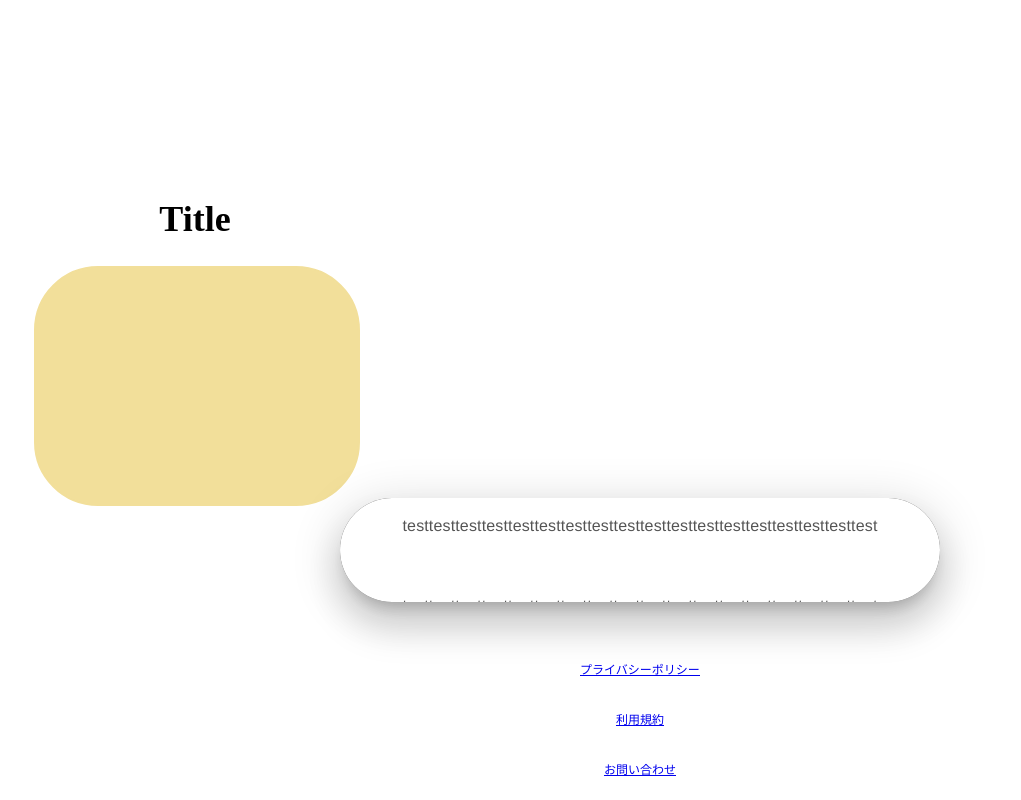
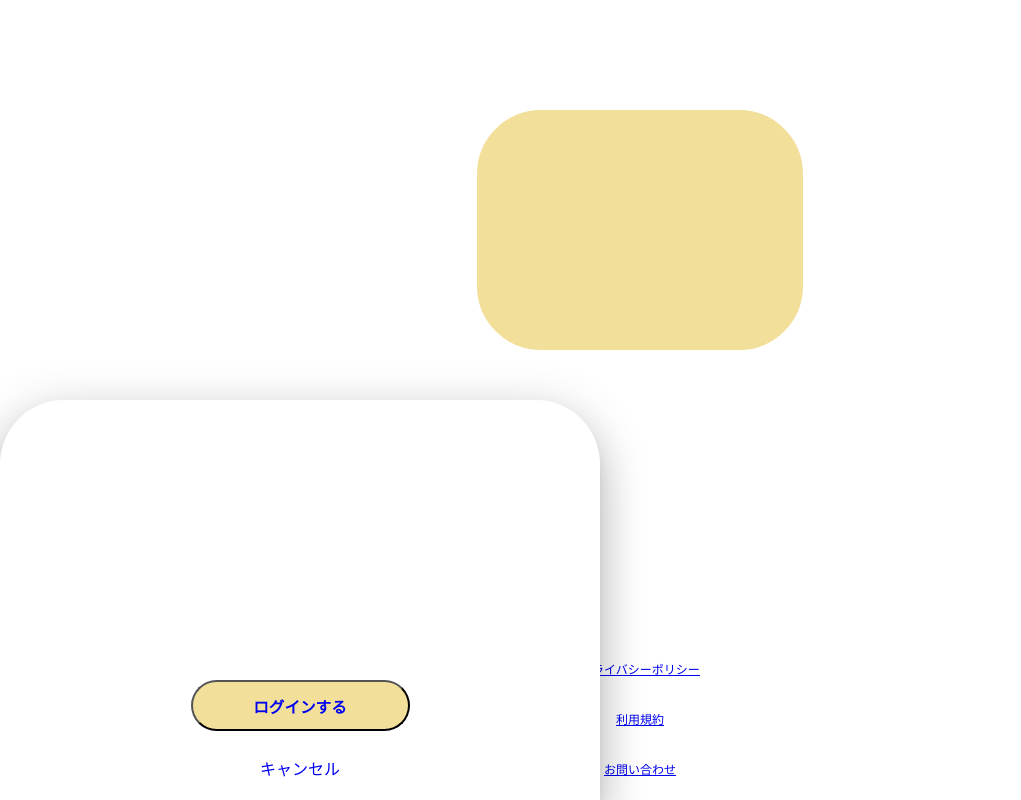
Before and after one commit to o-ga09/whiscky_record_app, a Vue app: page / in a window 1280 px wide. Both pictures are taken after a click on the button "はじめてみる". Shown: the whole page, without its empty margins (0-1021 px from the left). Built offline with nearby package versions, Linux system fonts and the light colour scheme.

Commit message:
fix:design

```diff
--- a/src/App.vue
+++ b/src/App.vue
@@ -15,6 +15,6 @@ export default {
   -moz-osx-font-smoothing: grayscale;
   text-align: center;
   color: #2c3e50;
-  height: calc(100vh - 150px);
+  height: 100vh;
 }
 </style>
--- a/src/pages/Index.vue
+++ b/src/pages/Index.vue
@@ -1,25 +1,34 @@
 <template>
     <div id="app">
     <!-- <img src="../assets/Wallpaper_Splatoon3_2022_2_1242_2688.jpg"> -->
-        <div class="Title">
+        <div class="wrap-title">
+          <div class="Title">
             <h2>Title</h2>
+          </div>
         </div>
-        <div class="box1">
 
+        <div class="wrap-box1">
+          <div class="box1">
+          </div>
         </div>
 
         <div
-            class="alert"
+            v-bind:class="{'alert' : !isopen,'alert-open' : isopen}"
           >
-          <button class="box2" v-on:click="show = !show"><h3>はじめてみる</h3></button>
+          <div class="box2">
+            <button class="next-button" v-show="!show" v-on:click="show = !show; isopen = !isopen"><h3>はじめてみる</h3></button>
+          </div>
+
           <transition name="login">
             <div class="surface" v-if="show">
-              <div class="alert-body">
                 <p>testtesttesttesttesttesttesttesttesttesttesttesttesttesttesttesttesttest</p>
                 <br>
                 <p>testtesttesttesttesttesttesttesttesttesttesttesttesttesttesttesttesttest</p>
-                <button class="login"><router-link class="link" to="/menu"><h3>ログインする</h3></router-link></button>
-              </div>
+                <div class="login">
+                  <button class="login-button"><router-link class="link" to="/menu"><h3>ログインする</h3></router-link></button>
+                  <br>
+                  <a v-on:click="show=!show;isopen = !isopen">キャンセル</a>
+                </div>
             </div>
           </transition>
         </div>
@@ -45,7 +54,8 @@ export default {
   name: 'MainPage',
   data () {
     return {
-      show: false
+      show: false,
+      isopen: false
     }
   }
 }
@@ -62,9 +72,10 @@ img {
 .Title {
   position: absolute;
   width: 322px;
-  height: 37px;
-  left: 34px;
-  top: 174px;
+  height: 100px;
+  margin: auto;
+  left: 0px;
+  right: 0px;
 
   font-family: 'Abel';
   font-style: normal;
@@ -77,11 +88,10 @@ img {
 }
 
 .box1 {
-  position: absolute;
+  position: relative;
   width: 322px;
   height: 236px;
-  left: 34px;
-  top: 266px;
+  margin: auto;
   background: #F2DF9A;
   border: 2px solid #F2DF9A;
   border-radius: 64px;
@@ -89,17 +99,32 @@ img {
 
 .box2 {
   position: absolute;
+  width: 100%;
+  height: 127px;
+}
+
+.next-button {
+  position: absolute;
   width: 127px;
   height: 37px;
+  top: 50%;
+  left: 0px;
+  right: 0px;
+  margin: auto;
 
   border-radius: 64px;
   background: #94F192;
   padding: 0px;
 }
 
-.box2 h3 {
-  left: 133px;
-  top: 599px;
+.next-button h3 {
+  position: absolute;
+  width: 127px;
+  height: 37px;
+  left: 0px;
+  right: 0px;
+  top: 0px;
+  margin: auto;
   margin-top: 5px;
   margin-bottom: 5px;
 }
@@ -195,26 +220,32 @@ body {
 
 }
 
+.alert-open {
+  position: absolute;
+  width: 100%;
+  height: 100vh;
+  left: 0;
+  top: 0;
+  z-index: 1;
+}
+
 .surface {
     /*--- style ---*/
-    background-color: #424242;
+    background-color: #FFFFFF;
     color: white;
-    max-height: calc(100% - 96px);
-    width: 80%;
+    height: 50%;
+    width: 100%;
     max-width: 600px;
     box-shadow:
       0px 11px 15px -7px rgba(0, 0, 0, 0.2),
       0px 24px 38px 3px rgba(0, 0, 0, 0.14),
       0px 9px 46px 8px rgba(0, 0, 0, 0.12);
-    border-radius: 64px;
+    border-radius: 64px 64px 0px 0px;
     position: relative;
     overflow-y: auto;
+    top: calc(100vh - 50%);
+    word-wrap: break-word;
     /*--- end --- */
-
-    /*--- layout ---*/
-    display: flex;
-    flex-direction: column;
-    /*--- end ---*/
   }
 
   .surface .alert-body {
@@ -223,25 +254,58 @@ body {
     background: #FFFFFF;
     font-size: 1rem;
     font-weight: 400;
-    letter-spacing: 0.00938em;
+
     line-height: 1.5;
     padding: 0 24px 24px;
-    overflow-y: auto;
-    white-space: pre-wrap;
-    word-wrap: break-word;
+
+
     /*--- end ---*/
   }
 
 .login {
+    position: absolute;
+    width: 100%;
+    height: 25%;
+    top: calc(100% - 30%);
+}
+
+.login-button {
+    position: absolute;
     width: 219px;
     height: 51px;
     border-radius: 64px;
     background: #F2DF9A;
     padding: 0px;
+    left: 0px;
+    right: 0px;
+    margin: auto;
+    top: 0px;
+}
+
+.login > a {
+  position: absolute;
+  left: 0px;
+  right: 0px;
+  margin: auto;
+  bottom: 0px;
 }
 
 .login h3 {
     margin-top: 5px;
     margin-bottom: 5px;
 }
+
+.wrap-title {
+  position: relative;
+  width: 100%;
+  height: 100px;
+  top: calc(100vh - 890px);
+}
+
+.wrap-box1 {
+  position: relative;
+  width: 100%;
+  height: 240px;
+  top: calc(100vh - 790px)
+}
 </style>
```
Also changed, not shown: 1 other file (tests, documents, lock files or other folders).
